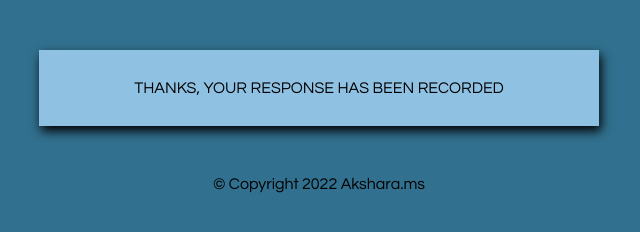
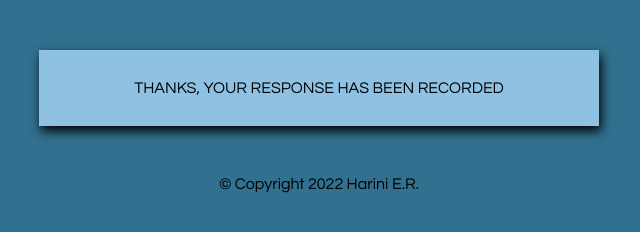
Before and after one commit to IBM-EPBL/IBM-Project-14524-1659586508, a plain HTML site: page Assignment1/Team Member3/success form.html in a window 1280 px wide. Shown: the full height of the page, 321-961 px from the left. Drawn offline with Linux system fonts and the light colour scheme; files that its build step writes are made by us from their sources.

Commit message:
Update success form.html

```diff
--- a/Assignment1/Team Member3/success form.html
+++ b/Assignment1/Team Member3/success form.html
@@ -15,6 +15,6 @@
 </head>
 <body>
 	<p> THANKS, YOUR RESPONSE HAS BEEN RECORDED</p>
-	<footer>&copy; Copyright 2022 Akshara.ms</footer>
+	<footer>&copy; Copyright 2022 Harini E.R.</footer>
 
 </body>
```
